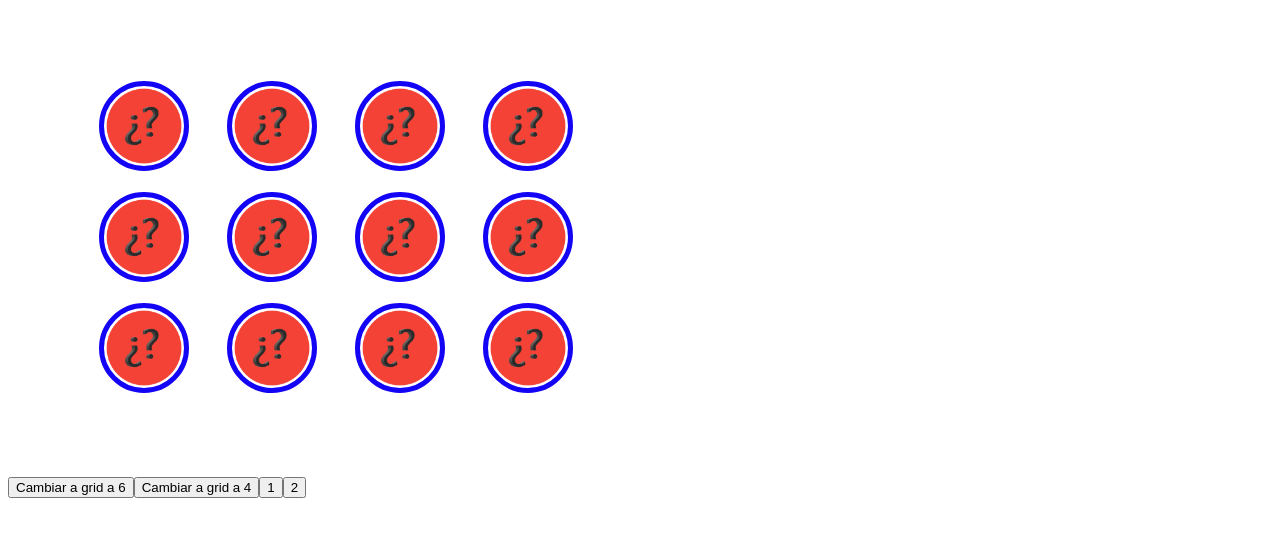
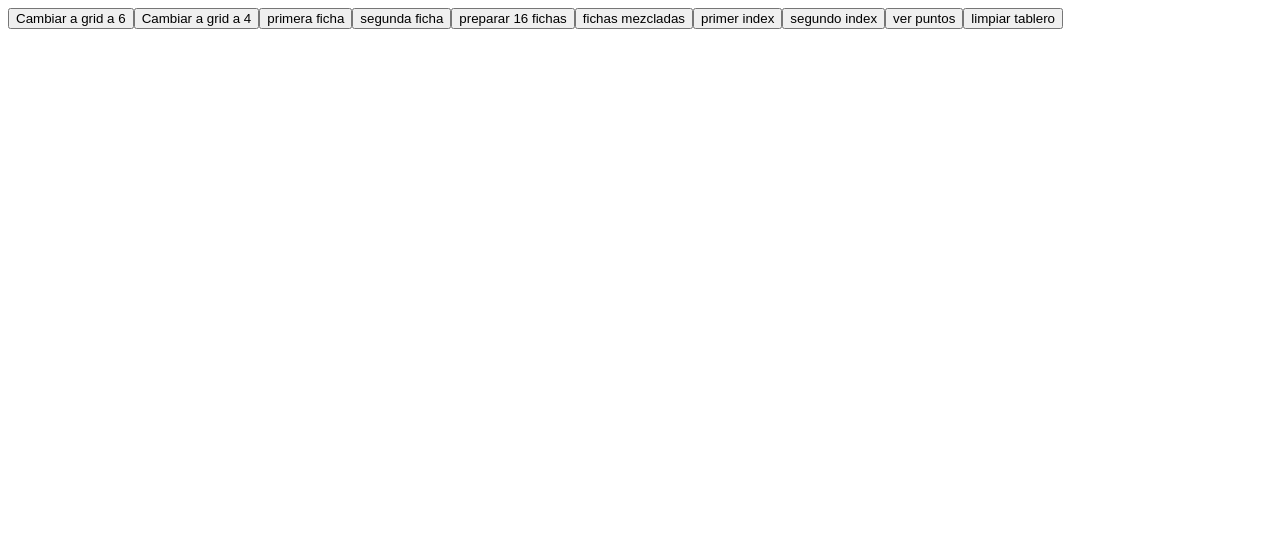
Before and after one commit to DanielBarbe/unq-ui-jorge-barberena-trabajo-final, a React (Create React App) app: page / in a window 1280 px wide. Shown: the top 536 px of the page. Built offline with nearby package versions, Linux system fonts and the light colour scheme.

Commit message:
Avanzo con la logica del juego. Por algun motivo no se actualizan la pagina al pasarle un array nuevo.

```diff
--- a/src/components/App.js
+++ b/src/components/App.js
@@ -1,5 +1,4 @@
 import "../css/main.css"
-import Tablero from "./Tablero.jsx"
 import Ficha from "./Ficha.jsx"
 import batman from "../img/batman.png"
 import captain from "../img/captain.png"
@@ -13,42 +12,81 @@ import superman from "../img/superman.png"
 import wonder from "../img/wonder.png"
 import { useEffect, useState } from "react"
 
+
 const App = () => {
 
   const root = document.querySelector(':root');
-  const [primeraFicha, setPrimeraFicha] = useState(null);
-  const [segundaficha, setSegundaFicha] = useState(null);
+  const [ficha, setFicha] = useState(null);
+  const [fichaEnEspera, setFichaEnEspera] = useState(null);
+  const [indexFicha, setIndexFicha] = useState(null);
+  const [indexFichaEnEspera, setIndexFichaEnEspera] = useState(null);
   const [puntaje, setPuntaje] = useState(0);
+  const [fichasMezcladas, setFichasMezcladas] = useState([]);
+  let fiches = []
+
+  const imagenes = [batman, captain, flash, green, ironman, punisher, robin, spiderman, superman, wonder]
 
   useEffect (() => {
-    if(primeraFicha && !segundaficha){
-      setSegundaFicha(primeraFicha)
-      setPrimeraFicha(null)
+    if(ficha && !fichaEnEspera){
+      setIndexFichaEnEspera(indexFicha)
+      setFichaEnEspera(ficha)
+      setIndexFicha(null)
+      setFicha(null)
     }
-    primeraFicha && segundaficha && verificarSeleccion()
-  }, [primeraFicha]);
+    ficha && fichaEnEspera && verificarSeleccion()
+  }, [ficha]);
 
   const verificarSeleccion = () => {
-    if(primeraFicha === segundaficha){
+    if(ficha === fichaEnEspera){
       setPuntaje(puntaje + 1)
-      setPrimeraFicha(null)
-      setSegundaFicha(null)
+    }else{
+      voltear(fichaEnEspera, indexFichaEnEspera)
+      voltear(ficha, indexFicha)
     }
+    setFicha(null)
+    setFichaEnEspera(null)
+    setIndexFicha(null)
+    setIndexFichaEnEspera(null)
+  }
+
+  const voltear = (imagen, index) => {
+    let tmp = [...fichasMezcladas]
+    tmp.splice(index,1, <Ficha frente={imagen} index={index} setFicha={setFicha} setIndex={setIndexFicha}/>)
+    setFichasMezcladas(tmp)
+    console.log(tmp)
+  }
+
+  const prepararFichas = (cantidad) => {
+    let result = []
+    let indexImg = 0
+    for (let i = 0; i < cantidad/2; i++){
+      result.push(imagenes[indexImg], imagenes[indexImg])
+      indexImg = (indexImg + 1) % imagenes.length
+    }
+    for (let i = result.length - 1; i > 0; i--) {
+      let j = Math.floor(Math.random() * (i + 1));
+      let temp = result[i];
+      result[i] = result[j];
+      result[j] = temp;
+    }
+    setFichasMezcladas(result.map( (imagen, i) => ( <Ficha frente={imagen} index={i} setFicha={setFicha} setIndex={setIndexFicha} /> )))
   }
 
   return (
     <>
-      {Tablero([Ficha(batman, setPrimeraFicha), Ficha(batman, setPrimeraFicha),
-                Ficha(captain, setPrimeraFicha), Ficha(captain, setPrimeraFicha),
-                Ficha(flash, setPrimeraFicha), Ficha(flash, setPrimeraFicha),
-                Ficha(green, setPrimeraFicha), Ficha(green, setPrimeraFicha),
-                Ficha(ironman, setPrimeraFicha), Ficha(ironman, setPrimeraFicha),
-                Ficha(punisher, setPrimeraFicha), Ficha(punisher, setPrimeraFicha)])}
-
       <button type="button" onClick={ () => root.style.setProperty('--grid-cols', 6) }> Cambiar a grid a 6</button>
       <button type="button" onClick={ () => root.style.setProperty('--grid-cols', 4) }> Cambiar a grid a 4</button>
-      <button type="button" onClick={ () => console.log(primeraFicha) }> 1</button>
-      <button type="button" onClick={ () => console.log(segundaficha) }> 2</button>
+      <button type="button" onClick={ () => console.log(ficha) }> primera ficha</button>
+      <button type="button" onClick={ () => console.log(fichaEnEspera) }> segunda ficha</button>
+      <button type="button" onClick={ () => prepararFichas(16) }> preparar 16 fichas </button>
+      <button type="button" onClick={ () => console.log(fichasMezcladas) }> fichas mezcladas</button>
+      <button type="button" onClick={ () => console.log(indexFicha) }> primer index</button>
+      <button type="button" onClick={ () => console.log(indexFichaEnEspera) }> segundo index</button>
+      <button type="button" onClick={ () => console.log(puntaje) }> ver puntos</button>
+      <button type="button" onClick={ () => setFichasMezcladas([]) }> limpiar tablero</button>
+
+      <div className="tablero"> {fichasMezcladas} </div>
+
     </>
   );
 }
--- a/src/components/Ficha.jsx
+++ b/src/components/Ficha.jsx
@@ -1,19 +1,20 @@
-import { useEffect, useState } from "react"
-import reverso from "../img/reverso.png"
+import { useState } from "react";
+import reverso from "../img/reverso.png";
 
-const Ficha = (frente, setFichaSeleccionada, estaVolteada) => {
+const Ficha = ({frente, index , setFicha, setIndex}) => {
 
-    const [volteada, setVolteada] = useState(estaVolteada);
+    const [imagen, setImagen] = useState(reverso)
 
-    const onClick = () => {
-        if (!volteada) {
-            setVolteada(true)
-            setFichaSeleccionada(frente)
+    const voltearFicha = () => {
+        if (imagen === reverso) {
+            setImagen(frente)
+            setFicha(frente)
+            setIndex(index)
         }
     }
 
-    return  <button className="btn-ficha" onClick={() => { onClick() }}>
-                <img className="ficha"src={volteada ? frente : reverso} />
+    return  <button className="btn-ficha" onClick={ () => { voltearFicha() }}>
+                <img className="ficha"src={imagen} alt=""/>
             </button>
 }
 
--- a/src/components/Tablero.jsx
+++ /dev/null
@@ -1,14 +0,0 @@
-import ficha from "./Ficha.jsx"
-import "../css/main.css"
-
-const Tablero = (fichas) => {
-
-    return (
-        <main className="tablero">
-            {fichas}
-        </main>
-    )
-
-}
-
-export default Tablero
```
